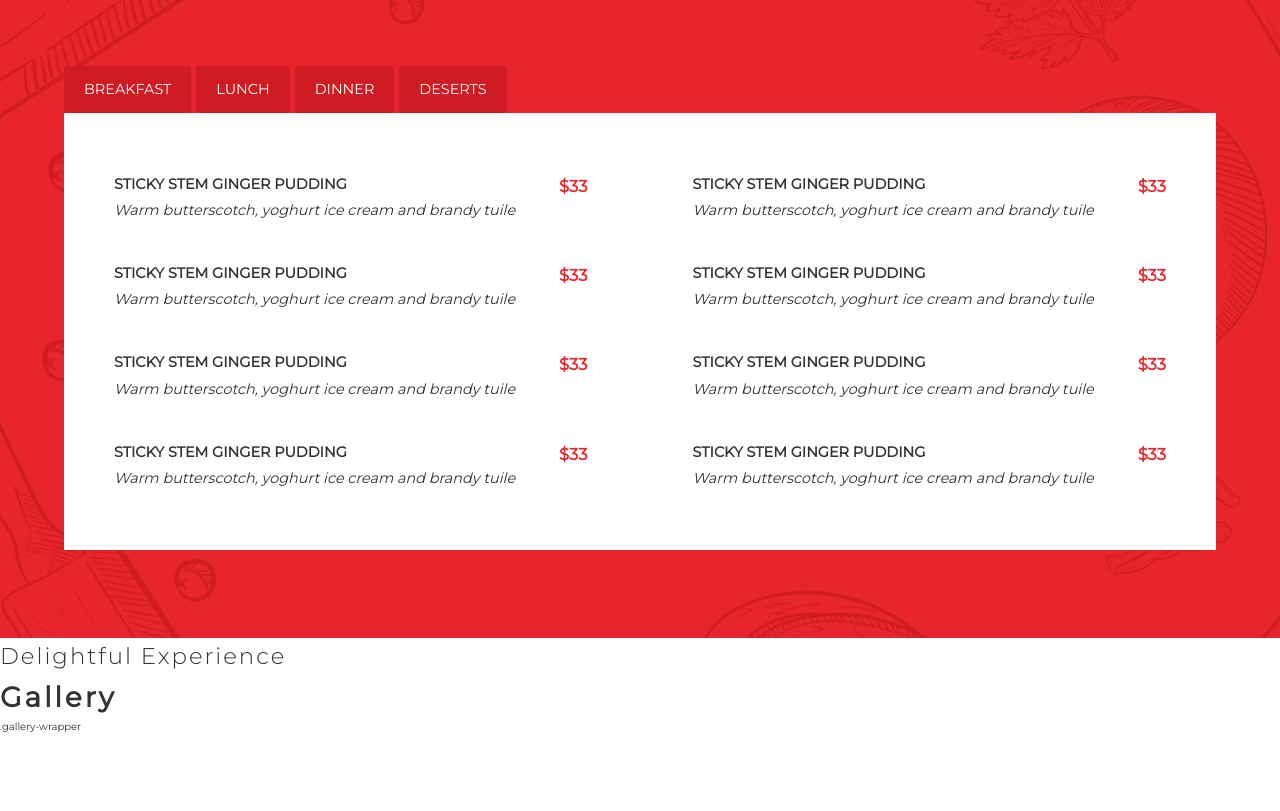
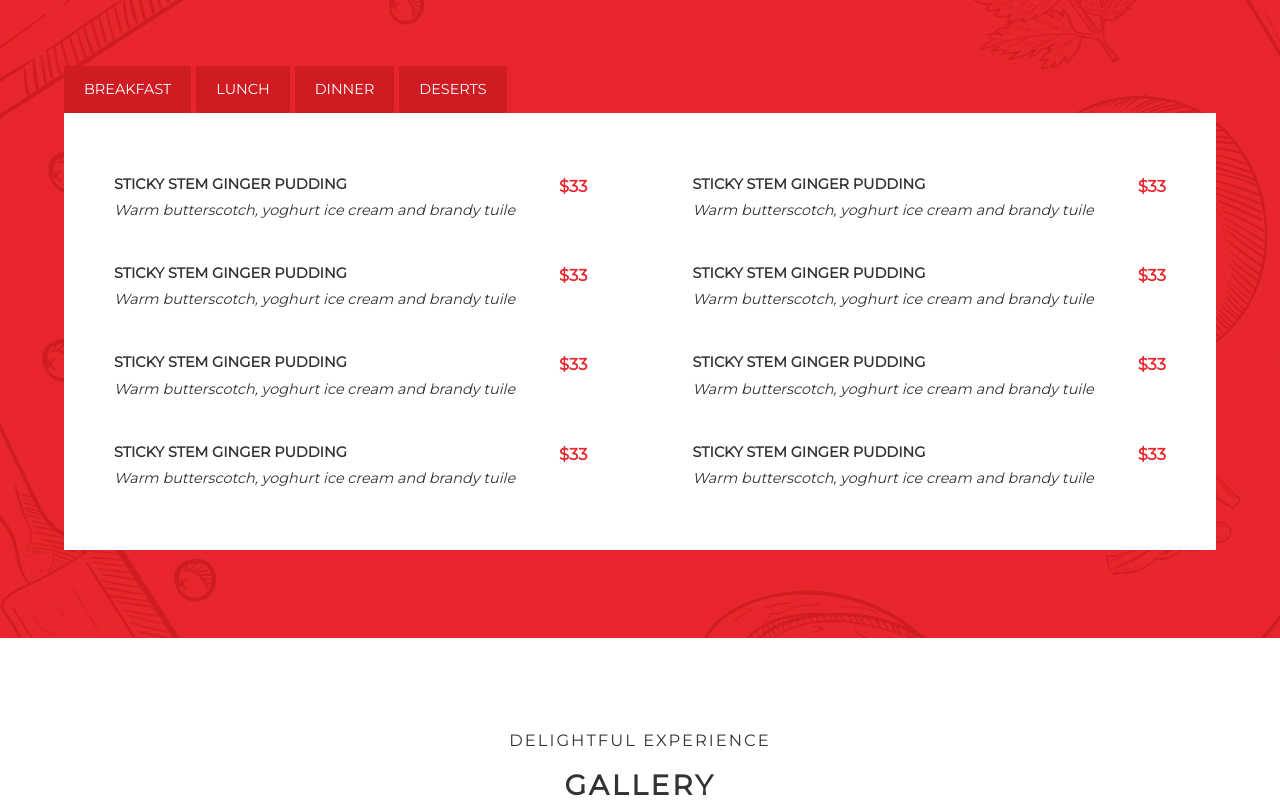
Before and after one commit to findshrey/restaurant-website, a plain HTML site: page dist/index.html in a window 1280 px wide. Shown: the part 1989-2800 px from the top of the page. Before the commit the page ends 2724 px from the top, so only its background shows below. Drawn offline with Linux system fonts and the light colour scheme.

Commit message:
Minor changes

```diff
--- a/dist/index.html
+++ b/dist/index.html
@@ -42,7 +42,6 @@
    <!-- ABOUT SECTION -->
    <section id="about">
       <div class="container">
-         <div class="about-lead">
          <header class="about-head">
             <h4>History</h4>
             <h3>Who we are</h3>
@@ -60,7 +59,6 @@
                mastery. The room is rich in textures and sophisticated, with big-city flair and more than a hint of
                country nobility. You and your esteemed peers are most welcome here.
             </p>
-            </div>
          </div>
       </div>
    </section>
@@ -102,7 +100,7 @@
             <h4>Delightful Experience</h4>
             <h3>Restaurant Menu</h3>
          </header>
-         <div class="tabs-container">
+         <div class="tabs-wrapper">
             <ul>
                <li>Breakfast</li>
                <li>Lunch</li>
@@ -110,7 +108,7 @@
                <li>Deserts</li>
             </ul>
          </div>
-         <div class="menu-list-container">
+         <div class="menu-list-wrapper">
             <div class="menu-list">
                <div class="column-1">
                   <ul class="menu-item">
@@ -159,7 +157,9 @@
          <h4>Delightful Experience</h4>
          <h3>Gallery</h3>
       </header>
-      .gallery-wrapper
+      <div class="gallery-wrapper">
+
+      </div>
    </section>
 </body>
 
--- a/sass/components/_homepage.scss
+++ b/sass/components/_homepage.scss
@@ -52,8 +52,9 @@ nav ul {
 }
 
 // ABOUT SECTION
-.about-lead {
+#about {
    padding: calc(5rem + 3vw) 0;
+}
 
 .about-head {
    text-transform: uppercase;
@@ -83,7 +84,6 @@ nav ul {
 
    p {
       flex-basis: 45%;
-      }
    }
 }
 
@@ -151,7 +151,7 @@ nav ul {
    }
 }
 
-.tabs-container ul {
+.tabs-wrapper ul {
    display: flex;
 
    li {
@@ -166,7 +166,7 @@ nav ul {
    }
 }
 
-.menu-list-container {
+.menu-list-wrapper {
    background: $white;
 }
 
@@ -206,3 +206,30 @@ nav ul {
       margin-bottom: 0;
    }
 }
+
+// GALLERY SECTION
+#gallery {
+   padding: calc(5rem + 3vw) 0;
+}
+
+.gallery-head {
+   text-transform: uppercase;
+   text-align: center;
+   margin-bottom: calc(5rem + 1.5vw);
+
+   h4 {
+      font-size: $text;
+      font-weight: 400;
+      margin-bottom: 1rem;
+   }
+
+   h3:after {
+      content: "";
+      display: block;
+      height: 4px;
+      width: 55px;
+      background: $special-color;
+      margin: 0 auto;
+      margin-top: 25px;
+   }
+}
```
Also changed, not shown: dist/css/styles.css. Lines whose indentation alone changed are shown as unchanged.
